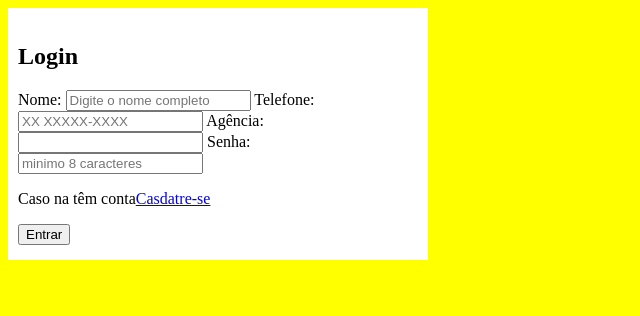
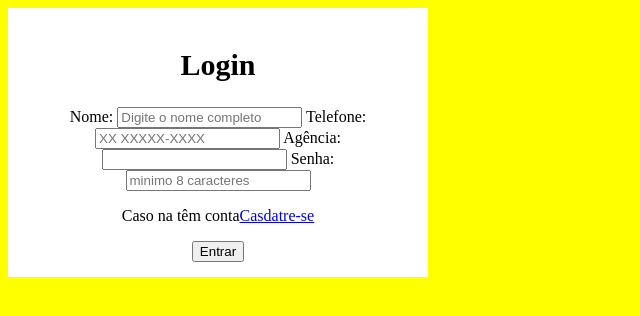
Before and after one commit to BragiaMikael/Banco-profit, a plain HTML site: page index.html in a window 1280 px wide. Shown: the whole page, without its empty margins (0-640 px from the left). Drawn offline with Linux system fonts and the light colour scheme.

Commit message:
alterando estilo

```diff
--- a/index.html
+++ b/index.html
@@ -9,7 +9,7 @@
 <body>
     <main>
         <div class="formulario">
-            <h2>Login</h2>
+            <h2 class="login">Login</h2>
             <label for="nome">Nome:</label>
             <input type="text" id="nome" placeholder="Digite o nome completo" required maxlength="100">
             <label for="telefone">Telefone:</label>
--- a/style.css
+++ b/style.css
@@ -1,9 +1,14 @@
 body{
     background-color: yellow;
+}
+.login{
+    text-align: center;
+    font-size: 30px;
 }
 .formulario{
     display: inline-block;
     padding: 15px 10px;
     width: 400px;
     background-color: white;
+    text-align: center;
 }
```
